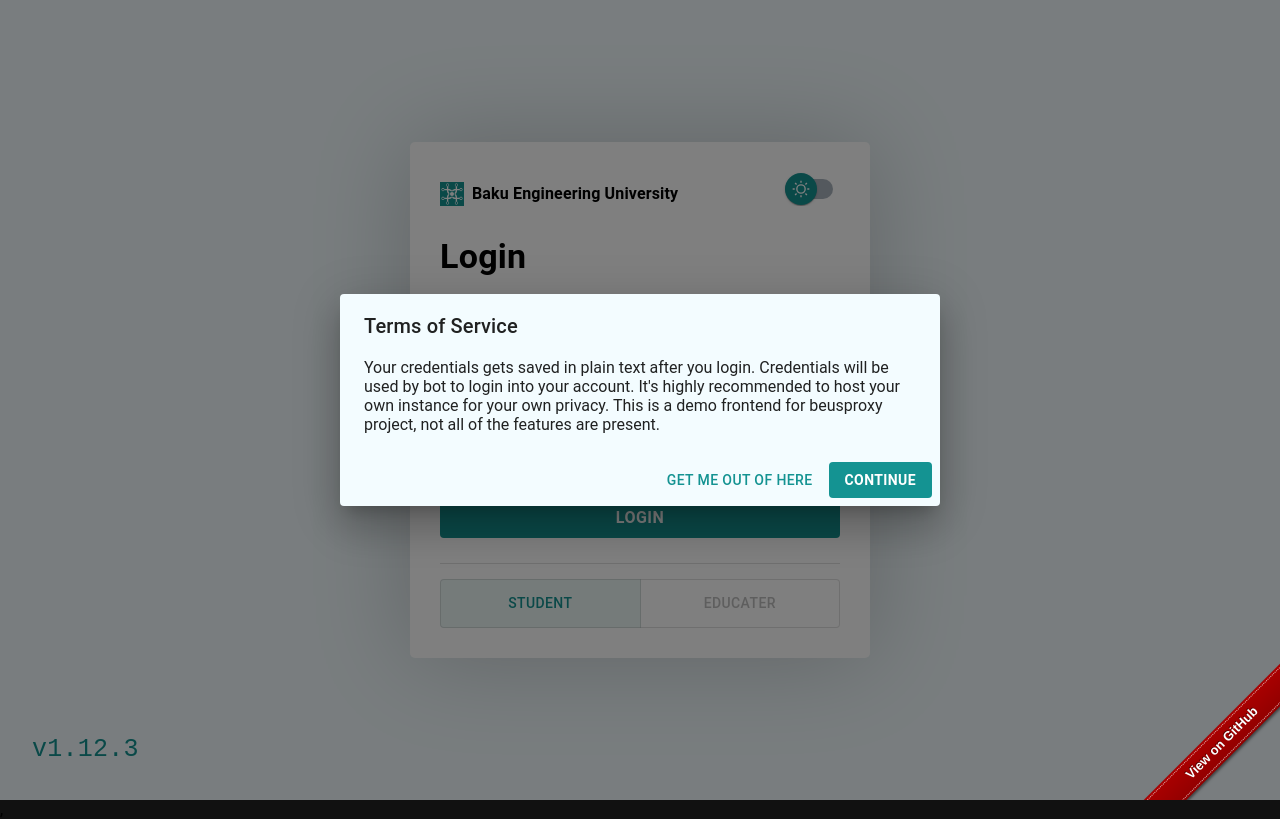
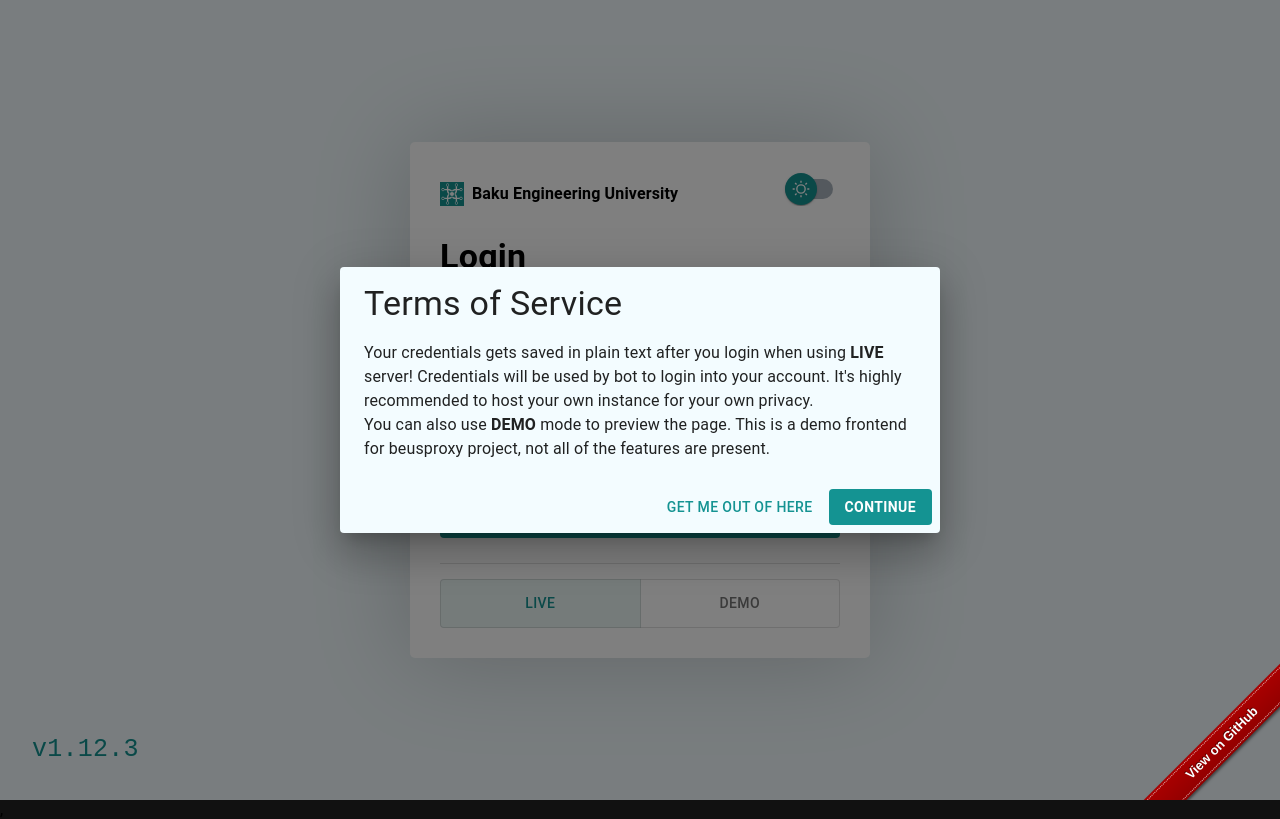
Before and after one commit to Zynthasius39/beusp, a React (Vite) app: page /login in a window 1280 px wide. Built offline with nearby package versions, Linux system fonts and the light colour scheme; no server answers.

Commit message:
Demo Mode

```diff
--- a/src/components/TosDialog.tsx
+++ b/src/components/TosDialog.tsx
@@ -1,4 +1,4 @@
-import { Button, Dialog, DialogActions, DialogContent, DialogTitle } from "@mui/material";
+import { Button, Dialog, DialogActions, DialogContent, DialogTitle, Typography } from "@mui/material";
 import { useEffect, useState } from "react";
 import { PrimaryButton } from "./PrimaryButton";
 
@@ -23,14 +23,19 @@ export default function TosDialog() {
     } else
         return (
             <Dialog open={open}>
-                <DialogTitle>
+                <DialogTitle variant="h4">
                     Terms of Service
                 </DialogTitle>
                 <DialogContent>
-                    Your credentials gets saved in plain text after you login.
-                    Credentials will be used by bot to login into your account.
-                    It's highly recommended to host your own instance for your own privacy.
-                    This is a demo frontend for beusproxy project, not all of the features are present.
+                    <Typography>
+                        Your credentials gets saved in plain text after you login when using <b>LIVE</b> server!
+                        Credentials will be used by bot to login into your account.
+                        It's highly recommended to host your own instance for your own privacy.
+                    </Typography>
+                    <Typography>
+                        You can also use <b>DEMO</b> mode to preview the page.
+                        This is a demo frontend for beusproxy project, not all of the features are present.
+                    </Typography>
                 </DialogContent>
                 <DialogActions>
                     <Button onClick={() => window.location.href = "https://www.youtube.com/watch?v=dQw4w9WgXcQ"}>
--- a/src/pages/Announces.tsx
+++ b/src/pages/Announces.tsx
@@ -3,7 +3,7 @@ import { useTheme } from "../utils/Theme";
 import { NotificationsTwoTone } from "@mui/icons-material";
 import { useAuth } from "../utils/Auth";
 import { useEffect, useState } from "react";
-import { checkResponseStatus, UnauthorizedApiError, url } from "../utils/Api";
+import { api, checkResponseStatus, UnauthorizedApiError } from "../utils/Api";
 import { createFetchCached } from "../features/FetchCached";
 
 export default function Announces() {
@@ -13,7 +13,7 @@ export default function Announces() {
   const fetchCached = createFetchCached(logout);
 
   const getAnnounces = async () => {
-    await fetchCached(`${url}/resource/announces`, {
+    await fetchCached(`${api}/resource/announces`, {
       method: "GET",
       credentials: "include",
     }).then(response => {
--- a/src/pages/Attendance.tsx
+++ b/src/pages/Attendance.tsx
@@ -1,6 +1,6 @@
 import { Autocomplete, Checkbox, FormControlLabel, FormGroup, Skeleton, Stack, TextField, ToggleButton, ToggleButtonGroup, Tooltip } from "@mui/material";
 import { ChangeEvent, MouseEvent, SyntheticEvent, useEffect, useState } from "react";
-import { checkResponseStatus, url } from "../utils/Api";
+import { api, checkResponseStatus } from "../utils/Api";
 import AttendanceTable from "../components/AttendanceTable";
 import { AttendanceJson } from "../utils/Interfaces";
 import { createFetchCached } from "../features/FetchCached";
@@ -22,7 +22,7 @@ export default function Attendance() {
     const ssAvaliable = year ? options[year] : false;
 
     const getAttendances = async () => {
-        await fetchCached(`${url}/resource/grades`, {
+        await fetchCached(`${api}/resource/grades`, {
             method: "GET",
             credentials: "include",
         }).then(response => {
@@ -47,7 +47,7 @@ export default function Attendance() {
     }
 
     const getAttendanceTable = async (year: string, semester: string) => {
-        await fetch(`${url}/resource/attendance/${year}/${semester}`, {
+        await fetch(`${api}/resource/attendance/${year}/${semester}`, {
             method: "GET",
             credentials: "include",
         }).then(response => {
--- a/src/pages/Dashboard.tsx
+++ b/src/pages/Dashboard.tsx
@@ -15,7 +15,7 @@ import {
 import { useTheme } from "../utils/Theme";
 import "../style/Dashboard.css";
 import { cloneElement, useEffect, useState } from "react";
-import { checkResponseStatus, UnauthorizedApiError, url } from "../utils/Api";
+import { api, checkResponseStatus, UnauthorizedApiError } from "../utils/Api";
 import { createFetchCached } from "../features/FetchCached";
 import { useAuth } from "../utils/Auth";
 
@@ -80,7 +80,7 @@ const Dashboard = () => {
   }
 
   const getTranscript = async () => {
-    await fetchCached(`${url}/resource/transcript`, {
+    await fetchCached(`${api}/resource/transcript`, {
       method: "GET",
       credentials: "include",
     }).then(response => {
@@ -101,7 +101,7 @@ const Dashboard = () => {
   }
 
   const getHomeStudInfo = async () => {
-    await fetchCached(`${url}/resource/home`, {
+    await fetchCached(`${api}/resource/home`, {
       method: "GET",
       credentials: "include",
     }).then(response => {
--- a/src/pages/Grades.tsx
+++ b/src/pages/Grades.tsx
@@ -1,7 +1,7 @@
 import { Autocomplete, Checkbox, FormControlLabel, FormGroup, Skeleton, Stack, TextField, ToggleButton, ToggleButtonGroup, Tooltip } from "@mui/material";
 import { ChangeEvent, MouseEvent, SyntheticEvent, useEffect, useState } from "react";
 import BotDialog from "../components/BotDialog";
-import { checkResponseStatus, url } from "../utils/Api";
+import { api, checkResponseStatus } from "../utils/Api";
 import GradesTable from "../components/GradesTable";
 import { GradesJson } from "../utils/Interfaces";
 import { createFetchCached } from "../features/FetchCached";
@@ -29,7 +29,7 @@ export default function Grades() {
   const fetch = createFetchWithAuth(logout);
 
   const getGrades = async () => {
-    await fetchCached(`${url}/resource/grades`, {
+    await fetchCached(`${api}/resource/grades`, {
       method: "GET",
       credentials: "include",
     }).then(response => {
@@ -55,7 +55,7 @@ export default function Grades() {
   }
 
   const getGradesTable = async (year: string, semester: string) => {
-    await fetch(year === "ALL" ? `${url}/resource/grades/all` : `${url}/resource/grades/${year}/${semester}`, {
+    await fetch(year === "ALL" ? `${api}/resource/grades/all` : `${api}/resource/grades/${year}/${semester}`, {
       method: "GET",
       credentials: "include",
     }).then(response => {
--- a/src/pages/Login.tsx
+++ b/src/pages/Login.tsx
@@ -20,23 +20,22 @@ import { KeyboardEvent, MouseEvent, useCallback, useEffect, useRef, useState } f
 import { NavLink, useNavigate } from "react-router-dom";
 import { useAuth } from "../utils/Auth";
 import TosDialog from "../components/TosDialog";
-import { AlertSeverity } from "../utils/Interfaces";
+import { AlertSeverity, ApiMode } from "../utils/Interfaces";
 import { MaterialUISwitch } from "../components/MaterialUISwitch";
 import { PrimaryButton } from "../components/PrimaryButton";
-import { ServerFaultApiError, UnauthorizedApiError } from "../utils/Api";
+import { ServerFaultApiError, setApiMode, UnauthorizedApiError } from "../utils/Api";
 
 export default function Login() {
   const { theme, isDark, setDark } = useTheme();
   const { user, authed, login, logout } = useAuth();
-  const navigate = useNavigate();
-  const [alignment, setAlignment] = useState("student");
+  const [alignment, setAlignment] = useState<ApiMode>("live");
   const [studentId, setStudentID] = useState(0);
-  // const [pmsUsername, setPmsUsername] = useState(""); // Future use :P
   const [password, setPassword] = useState("");
   const [loading, setLoading] = useState(false);
   const [alert, setAlert] = useState<JSX.Element | undefined>(undefined);
   const timer = useRef<ReturnType<typeof setTimeout> | undefined>(undefined);
   const alertTimer = useRef<ReturnType<typeof setTimeout> | undefined>(undefined);
+  const navigate = useNavigate();
 
   const handleKeyDown = async (event: KeyboardEvent<HTMLDivElement>) => {
     if (event.key === "Enter") {
@@ -47,7 +46,8 @@ export default function Login() {
   const handleButtonGroup = useCallback(
     (_: MouseEvent<HTMLElement>, v: string) => {
       if (v !== null) {
-        setAlignment(v);
+        setAlignment(v as ApiMode);
+        setApiMode(v as ApiMode);
       }
     },
     [],
@@ -105,6 +105,7 @@ export default function Login() {
 
   useEffect(() => {
     clearTimeout(timer.current);
+    setAlignment(localStorage.getItem("offline_mode") === "1" ? "demo" : "live");
   }, []);
 
   return (
@@ -188,7 +189,6 @@ export default function Login() {
             </Stack>
             :
             <>
-              {alignment === "student" ? (
               <div>
                 <Typography variant="body2" id="login-label" pb="5px">
                   Student ID
@@ -196,31 +196,15 @@ export default function Login() {
                 <TextField
                   id="input-id"
                   type="number"
-                    placeholder="220106099"
+                  placeholder={alignment === "demo" ? "Come in, my friend!" : "220106000"}
                   fullWidth={true}
                   onKeyDown={handleKeyDown}
                   onChange={(e) => {
                     setStudentID(Number(e.target.value));
                   }}
+                  disabled={alignment === "demo"}
                 />
               </div>
-              ) : (
-                <div>
-                  <Typography variant="body2" id="login-label" pb="5px">
-                    Username
-                  </Typography>
-                  <TextField
-                    id="input-username"
-                    type="text"
-                    placeholder="ypiriyev"
-                    fullWidth={true}
-                    onKeyDown={handleKeyDown}
-                  // onChange={(e) => {
-                  //   setEduUsername(e.target.value);
-                  // }}
-                  />
-                </div>
-              )}
               <div>
                 <Typography variant="body2" id="login-label" pb="5px">
                   Password
@@ -233,6 +217,7 @@ export default function Login() {
                   onChange={(e) => {
                     setPassword(e.target.value);
                   }}
+                  disabled={alignment === "demo"}
                 />
               </div>
               {/* <FormControlLabel control={<Checkbox />} label="Remember Me" /> */}
@@ -272,8 +257,8 @@ export default function Login() {
                 exclusive
                 aria-label="account type"
               >
-                <ToggleButton value="student">Student</ToggleButton>
-                <ToggleButton disabled value="educater">Educater</ToggleButton>
+                <ToggleButton value="live">Live</ToggleButton>
+                <ToggleButton value="demo">Demo</ToggleButton>
               </ToggleButtonGroup>
             </>
           }
--- a/src/pages/Settings.tsx
+++ b/src/pages/Settings.tsx
@@ -1,7 +1,7 @@
 import { AutoFixHigh, Edit, ExpandLess, ExpandMore, Security, Storage } from "@mui/icons-material";
 import { Alert, Avatar, Box, Button, Collapse, Dialog, DialogActions, DialogContent, DialogContentText, List, ListItem, ListItemButton, ListItemIcon, ListItemText, MenuItem, Select, SelectChangeEvent, Snackbar, Stack, Typography } from "@mui/material";
 import { useCallback, useEffect, useRef, useState } from "react";
-import { checkResponseStatus, url } from "../utils/Api";
+import { api, checkResponseStatus } from "../utils/Api";
 import { AlertSeverity } from "../utils/Interfaces";
 import { createFetchCached } from "../features/FetchCached";
 import { createFetchWithAuth } from "../features/FetchWithAuth";
@@ -36,7 +36,7 @@ export default function Settings() {
     }, [alert]);
 
     const handleTmsLangSelect = (e: SelectChangeEvent) => {
-        fetch(`${url}/settings`, {
+        fetch(`${api}/settings`, {
             method: "POST",
             credentials: "include",
             headers: {
@@ -55,7 +55,7 @@ export default function Settings() {
     }
 
     const getSettings = () => {
-        fetchCached(`${url}/resource/home`, {
+        fetchCached(`${api}/resource/home`, {
             method: "GET",
             credentials: "include",
         }, false).then(response => {
--- a/src/utils/Api.ts
+++ b/src/utils/Api.ts
@@ -1,4 +1,14 @@
-export const url = `http://localhost:8080/api`;
+import { ApiMode } from "./Interfaces";
+
+const live_url = `http://localhost:8080/api`;
+const offline_url = `http://localhost:8081/api`;
+export let api = localStorage.getItem("offline_mode") === "1" ? offline_url : live_url;
+
+export const setApiMode = (mode: ApiMode) => {
+  const isLive = mode === "live";
+  localStorage.setItem("offline_mode", isLive ? "0" : "1");
+  api = isLive ? live_url : offline_url;
+}
 
 export const isUnauthorized = (status: number) => {
   return [400, 401].includes(status);
--- a/src/utils/Interfaces.ts
+++ b/src/utils/Interfaces.ts
@@ -4,6 +4,7 @@ export type Order = 'asc' | 'desc';
 export type ColorSeverity = "inherit" | "primary" | "secondary" | "error" | "info" | "success" | "warning";
 export type AlertSeverity = 'success' | 'error' | 'warning' | 'info';
 export type AttendanceCouples = Record<string, (AttendanceEntry & { courseCode: string })[]>
+export type ApiMode = "live" | "demo";
 
 export interface AttendanceJson {
   [key: string]: AttendanceEntry
```
Also changed, not shown: src/components/BotDialog.tsx (+7 -7 lines), src/providers/AuthProvider.tsx (+6 -6 lines), 1 other file (tests, documents, lock files or other folders). Lines whose indentation alone changed are shown as unchanged.
